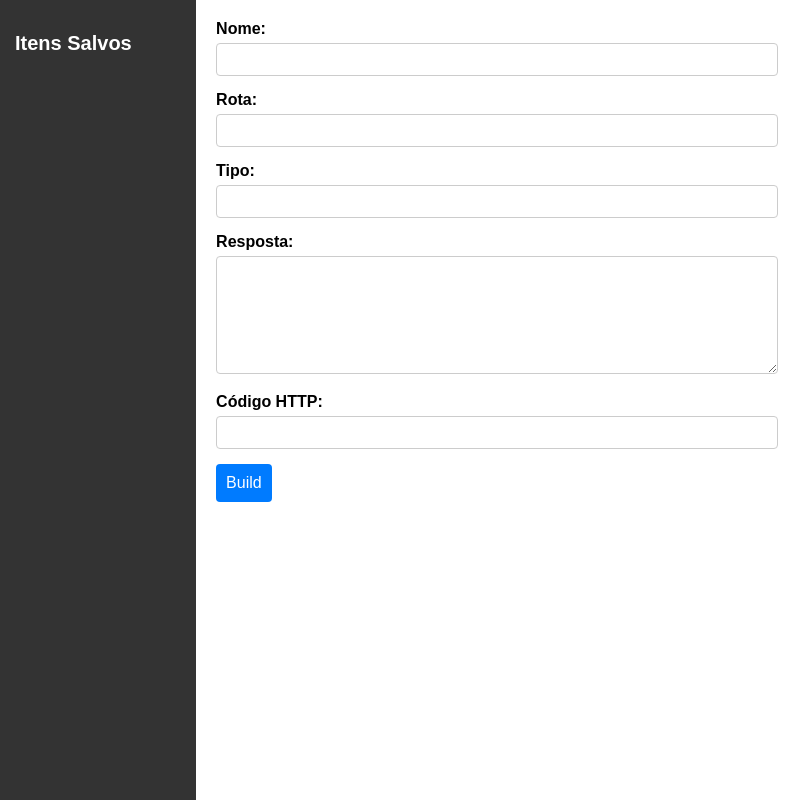
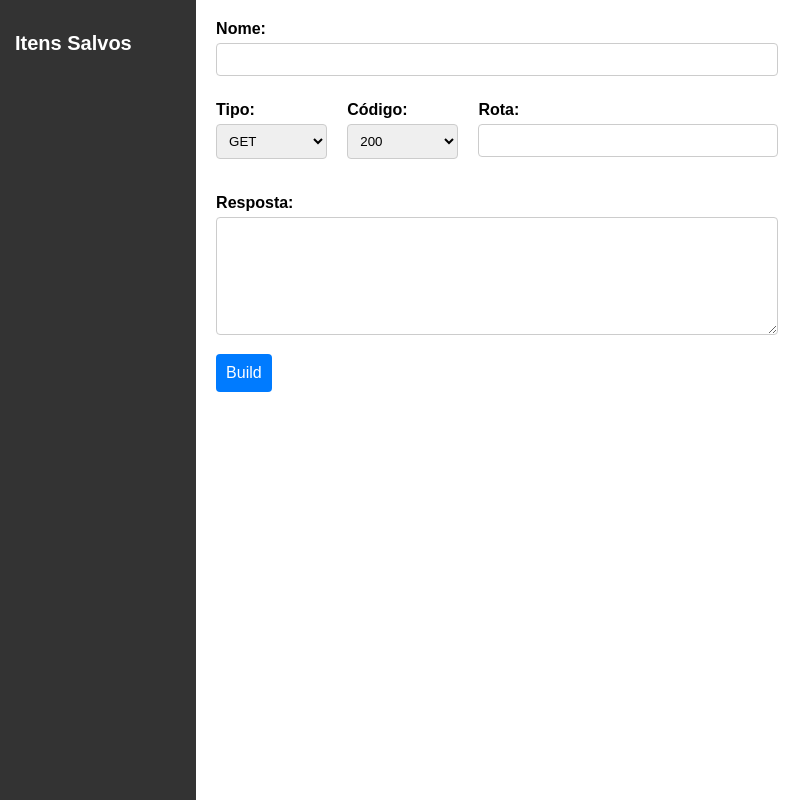
Before and after one commit to the0wl/mock, an Electron app: page ui/index.html in a window 800 px wide. Drawn offline with Linux system fonts and the light colour scheme.

Commit message:
[REFACTOR]: Nomenclatura dos campos e layout

```diff
--- a/ui-api/components/lateralMenu.js
+++ b/ui-api/components/lateralMenu.js
@@ -4,6 +4,6 @@ export function LateralMenu(item, key) {
         hx-get="http://localhost:3333/item-details/${key}"
         hx-target="#form-container"
         hx-swap="innerHTML">
-        ${item.nome}
+        ${item.name}
       </li>`;
 }
--- a/ui-api/server.js
+++ b/ui-api/server.js
@@ -16,7 +16,7 @@ app.use(bodyParser.json());
 app.post("/submit-form", (req, res) => {
   const data = req.body;
   const jsonData = routeFileManager.readJsonFile();
-  const index = jsonData.findIndex((item) => item.nome === data.nome);
+  const index = jsonData.findIndex((item) => item.name === data.name);
   if (index === -1) { jsonData.push(data); } else { jsonData[index] = data; }
   routeFileManager.updateJsonFile(JSON.stringify(jsonData, null, 4));
   const items = jsonData.map((item, key) => LateralMenu(item, key)).join("");
@@ -41,5 +41,5 @@ app.get("/item-details/:key", (req, res) => {
 });
 
 app.listen(process.env.PORT, () => {
-  console.log(`Servidor rodando em ${process.env.BASE_URL} na porta ${process.env.PORT}`);
+  console.log(`[UI] Servidor rodando em ${process.env.BASE_URL}:${process.env.PORT}`);
 });
--- a/ui/index.html
+++ b/ui/index.html
@@ -1,5 +1,6 @@
 <!DOCTYPE html>
 <html lang="pt-BR">
+
 <head>
   <meta charset="UTF-8" />
   <meta name="viewport" content="width=device-width, initial-scale=1.0" />
@@ -7,45 +8,50 @@
   <script src="https://unpkg.com/htmx.org@1.6.1"></script>
   <link rel="stylesheet" href="styles.css" />
 </head>
+
 <body>
   <div class="menu">
     <h2>Itens Salvos</h2>
-      <ul
-        id="menu-items"
-        hx-get="http://localhost:3333/menu-items"
-        hx-trigger="load"
-        hx-swap="innerHTML"
-      >
+    <ul id="menu-items" hx-get="http://localhost:3333/menu-items" hx-trigger="load" hx-swap="innerHTML">
       <!-- Itens serão carregados dinamicamente -->
     </ul>
   </div>
 
   <div class="content">
     <div id="form-container" class="form-container">
-        <form
-          hx-post="http://localhost:3333/submit-form"
-          hx-target="#menu-items"
-          hx-swap="innerHTML"
-        >
+      <form hx-post="http://localhost:3333/submit-form" hx-target="#menu-items" hx-swap="innerHTML">
         <div class="form-group">
-            <label for="nome">Nome:</label>
-            <input type="text" id="nome" name="nome" required />
+          <label for="name">Nome:</label>
+          <input type="text" id="name" name="name" required />
+        </div>
+        <div class="form-row">
+          <div class="form-group form-control-quarter">
+            <label for="type">Tipo:</label>
+            <select id="type" name="type" class="form-control">
+              <option value="GET">GET</option>
+              <option value="POST">POST</option>
+              <option value="PATCH">PATCH</option>
+              <option value="DELETE">DELETE</option>
+            </select>
+          </div>
+          <div class="form-group form-control-quarter">
+            <label for="code">Código:</label>
+            <select id="code" name="code" class="form-control">
+              <option value="200">200</option>
+              <option value="201">201</option>
+              <option value="400">400</option>
+              <option value="401">401</option>
+              <option value="403">403</option>
+            </select>
+          </div>
+          <div class="form-group form-control-half">
+            <label for="route">Rota:</label>
+            <input type="text" id="route" name="route" required />
+          </div>
         </div>
         <div class="form-group">
-            <label for="rota">Rota:</label>
-            <input type="text" id="rota" name="rota" required />
-          </div>
-          <div class="form-group">
-            <label for="tipo">Tipo:</label>
-            <input type="text" id="tipo" name="tipo" required />
-          </div>
-          <div class="form-group">
-            <label for="resposta">Resposta:</label>
-            <textarea id="resposta" name="resposta" required></textarea>
-          </div>
-          <div class="form-group">
-            <label for="codigoHttp">Código HTTP:</label>
-            <input type="text" id="codigoHttp" name="codigoHttp" required />
+          <label for="response">Resposta:</label>
+          <textarea id="response" name="response" required></textarea>
         </div>
         <div class="form-group">
           <button id="build-button" type="submit">Build</button>
@@ -54,4 +60,5 @@
     </div>
   </div>
 </body>
+
 </html>
--- a/ui/styles.css
+++ b/ui/styles.css
@@ -59,6 +59,11 @@ body {
   border: 1px solid #ccc;
   border-radius: 4px;
 }
+.form-group select {
+  padding: 8px;
+  border: 1px solid #ccc;
+  border-radius: 4px;
+}
 .form-group textarea {
   resize: vertical;
   height: 100px;
@@ -75,3 +80,23 @@ body {
 .form-group button:hover {
   background-color: #0056b3;
 }
+.form-row {
+  display: flex;
+  width: 100%;
+}
+.form-control {
+  width: 100%;
+  padding: 10px;
+  margin-bottom: 10px;
+}
+.form-control-quarter {
+  width: 120px;
+  padding: 10px;
+  padding-left: 0px;
+  margin-right: 10px;
+}
+.form-control-half {
+  width: calc(100% - 240px);
+  padding-top: 10px;
+  padding-bottom: 10px;
+}
```
Also changed, not shown: core/apiGenerator.js (+7 -7 lines), ui-api/components/form.js (+29 -16 lines), 1 other file. Lines whose indentation alone changed are shown as unchanged.
